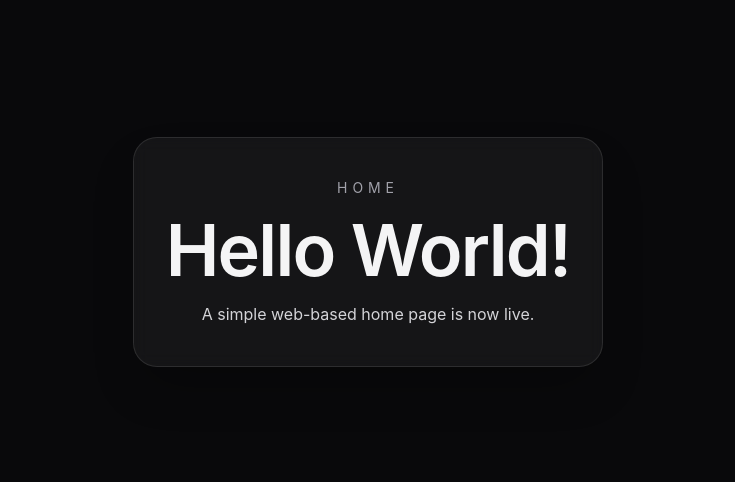
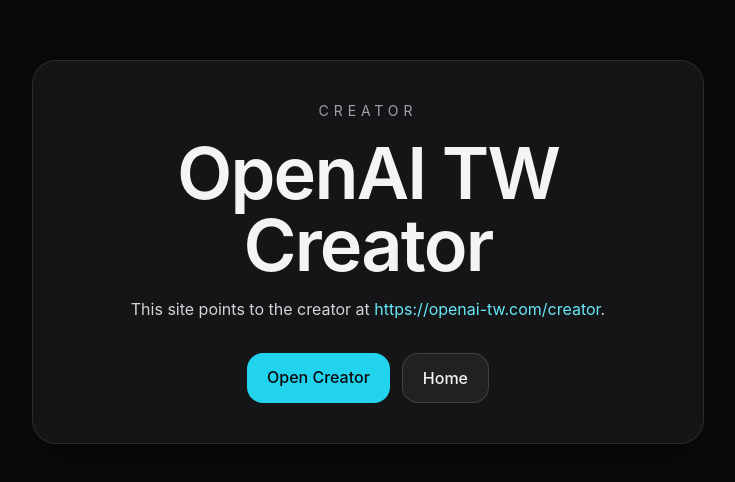
Before and after one commit to mavicair2tw/openai-tw-site, a Next.js app: page / in a window 1280 px wide. Shown: the part 148-630 px from the top of the page, without its empty margins (272-1007 px from the left). Built offline with nearby package versions, Linux system fonts and the light colour scheme.

Commit message:
Point home page to creator site

```diff
--- a/src/app/layout.tsx
+++ b/src/app/layout.tsx
@@ -2,8 +2,8 @@ import type { Metadata } from 'next';
 import '../styles/globals.css';
 
 export const metadata: Metadata = {
-  title: 'Hello World',
-  description: 'A simple web-based home page.',
+  title: 'OpenAI TW Creator',
+  description: 'Landing page pointing to https://openai-tw.com/creator.',
 };
 
 export default function RootLayout({
--- a/src/app/page.tsx
+++ b/src/app/page.tsx
@@ -1,12 +1,26 @@
 export default function Home() {
   return (
     <main className="flex min-h-screen items-center justify-center bg-zinc-950 px-6 text-zinc-100">
-      <div className="rounded-3xl border border-white/10 bg-white/5 px-8 py-10 text-center shadow-2xl shadow-black/30 backdrop-blur">
-        <p className="text-sm uppercase tracking-[0.35em] text-zinc-400">Home</p>
-        <h1 className="mt-4 text-5xl font-semibold tracking-tight sm:text-7xl">Hello World!</h1>
+      <div className="max-w-2xl rounded-3xl border border-white/10 bg-white/5 px-8 py-10 text-center shadow-2xl shadow-black/30 backdrop-blur">
+        <p className="text-sm uppercase tracking-[0.35em] text-zinc-400">Creator</p>
+        <h1 className="mt-4 text-5xl font-semibold tracking-tight sm:text-7xl">OpenAI TW Creator</h1>
         <p className="mt-4 text-sm leading-6 text-zinc-300 sm:text-base">
-          A simple web-based home page is now live.
+          This site points to the creator at <span className="text-cyan-300">https://openai-tw.com/creator</span>.
         </p>
+        <div className="mt-8 flex flex-wrap justify-center gap-3">
+          <a
+            href="https://openai-tw.com/creator"
+            className="rounded-2xl bg-cyan-400 px-5 py-3 font-medium text-zinc-950 transition hover:bg-cyan-300"
+          >
+            Open Creator
+          </a>
+          <a
+            href="/"
+            className="rounded-2xl border border-white/15 bg-white/5 px-5 py-3 font-medium text-zinc-100 transition hover:bg-white/10"
+          >
+            Home
+          </a>
+        </div>
       </div>
     </main>
   );
```
